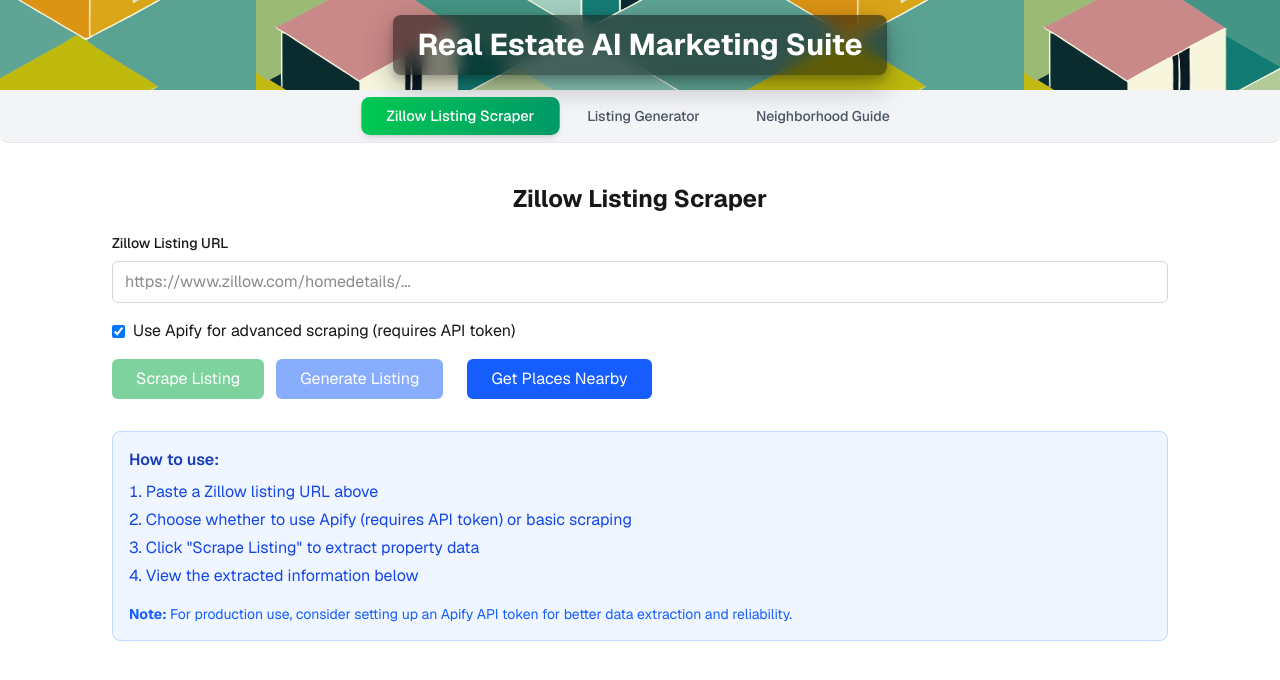
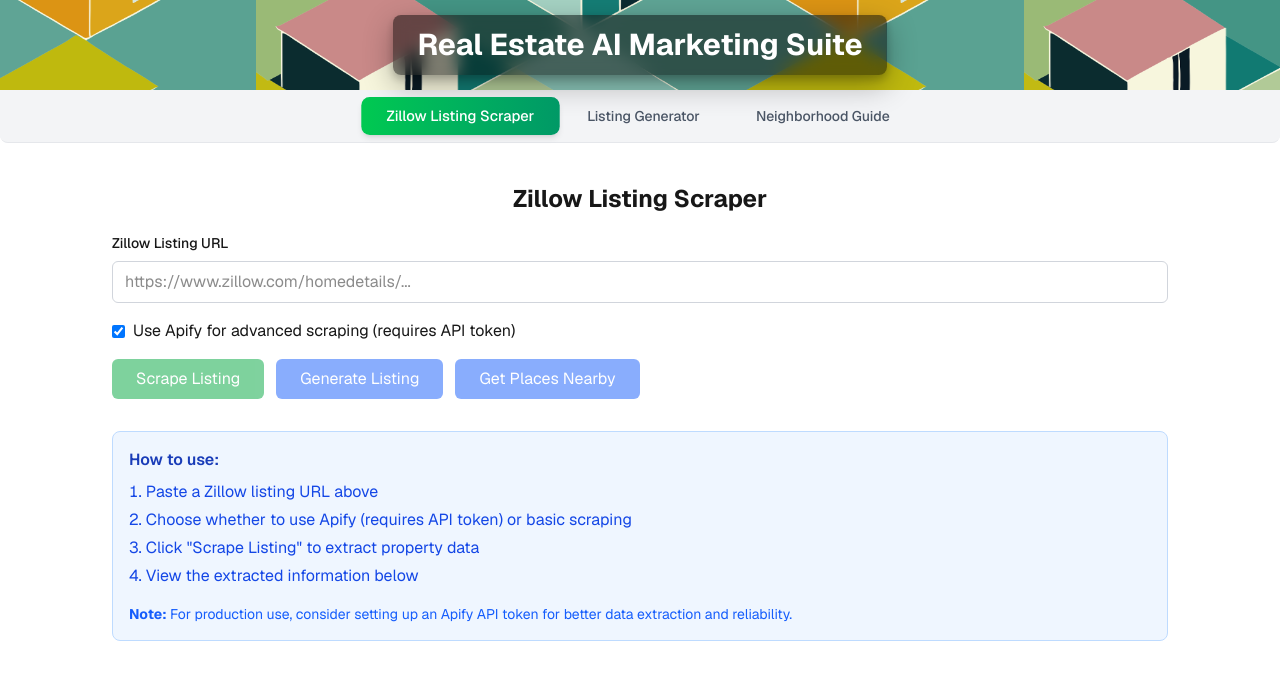
Before and after one commit to aar-woo/real-estate-ai-marketing-suite, a Next.js app: page / in a window 1280 px wide. Shown: the top 680 px of the page. Built offline with nearby package versions, Linux system fonts and the light colour scheme.

Commit message:
Cleanup zillow scraper places get.

```diff
--- a/src/components/ZillowScraper.tsx
+++ b/src/components/ZillowScraper.tsx
@@ -166,8 +166,8 @@
         </button>
         <button
           type="button"
-          // disabled={!result || isLoading}
-          className="bg-blue-600 text-white mx-3 px-6 py-2 rounded-md disabled:opacity-50 disabled:cursor-not-allowed"
+          disabled={!result || isLoading}
+          className="bg-blue-600 text-white px-6 py-2 rounded-md disabled:opacity-50 disabled:cursor-not-allowed"
           onClick={handleGetPlaces}
         >
           Get Places Nearby
```
